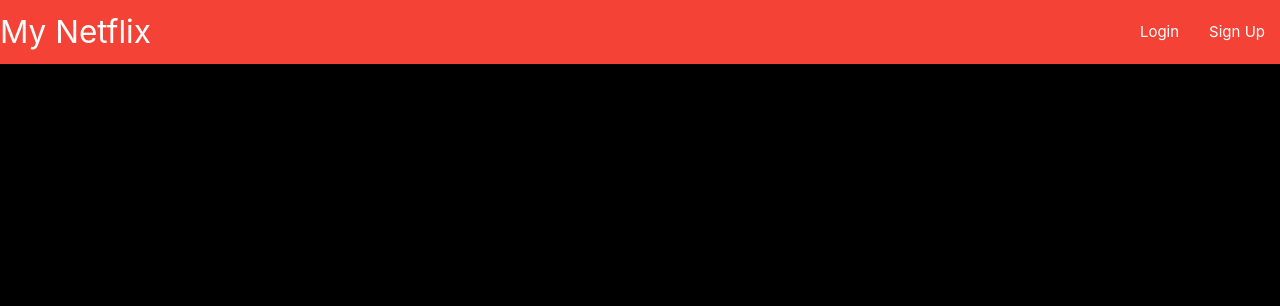
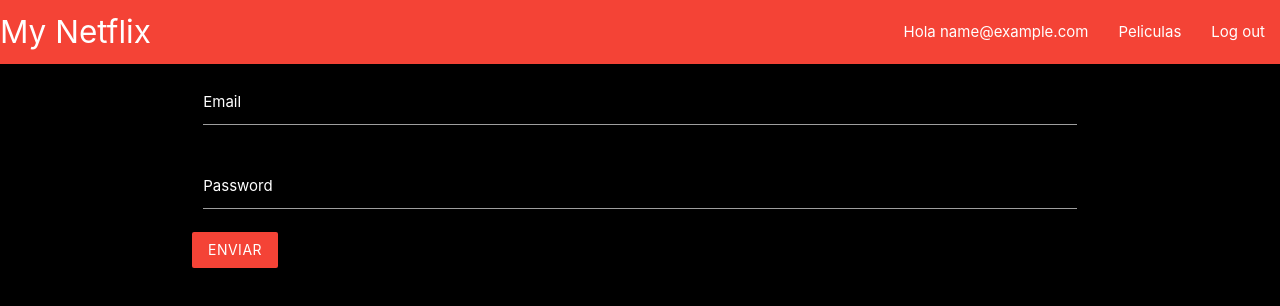
Before and after one commit to LigorioSalgado/cul-netflix-frontend, a React (Create React App) app: page /login in a window 1280 px wide. Shown: the top 306 px of the page. Built offline with nearby package versions, Linux system fonts and the light colour scheme; sample sign-in values are in the browser's storage.

Commit message:
Login & Logout

```diff
--- a/src/Routes.js
+++ b/src/Routes.js
@@ -1,14 +1,20 @@
 import React from 'react';
-import {Route} from 'react-router-dom'
+import {Route,Redirect} from 'react-router-dom'
 
 import {Home} from './components/Home';
 import {SignUp} from './components/SignUp';
+import {Login} from './components/Login';
 
+
+const Logout = () => {
+    localStorage.removeItem("netflixToken")
+    return <Redirect path="/" />
+}
 
 
 export default [
     <Route exact path="/" component={Home} key={1} />,
-    <Route exact path="/signup" component={SignUp} key={2} />
-
-
+    <Route exact path="/signup" component={SignUp} key={2} />,
+    <Route exact path="/login" component={Login} key={3} />,
+    <Route exact path="/logout" component={Logout} key={4}/>
 ]
--- a/src/common/Input/Input.js
+++ b/src/common/Input/Input.js
@@ -13,9 +13,7 @@
 
 
     componentDidUpdate(prevProps){
-        console.log("PrevProps ----->",prevProps.value)
-        console.log("this.props",this.props.value)
-        if(prevProps.value !== this.props.value ){
+    if(prevProps.value !== this.props.value ){
             this.setState({
                 value:this.props.value
             })
--- a/src/common/Navbar/Navbar.js
+++ b/src/common/Navbar/Navbar.js
@@ -1,18 +1,48 @@
 import React, { Component } from 'react';
+import payload from '../../payload';
 
 
+//const isAuthenticated = localStorage.getItem("netflixToken") !==  null
 class Navbar extends Component{
+    constructor(){
+        super();
+
+        this.state = {
+            authenticated:localStorage.getItem("netflixToken") !==  null
+        }
+    }
 
 
+
+    authenticatedRender = () => {
+        if(this.state.authenticated){
+            return(
+                <React.Fragment>
+                            <li><a href="/me">Hola {payload().email}</a></li>
+                            <li><a href="/movies">Peliculas</a></li>
+                            <li><a href="/logout">Log out</a></li>
+                </React.Fragment>
+            )
+        }else{
+            return(
+                <React.Fragment>
+                <li><a href="/login">Login</a></li>
+                <li><a href="/signup">Sign Up</a></li>
+                </React.Fragment>
+            )
+        }
+    }
+
     render(){
-
         return(
             <nav>
                 <div className="nav-wrapper bg-main">
                     <a href="#" className="brand-logo">My Netflix</a>
                     <ul className="right hide-on-med-and-down">
-                        <li><a href="/login">Login</a></li>
-                        <li><a href="/signup">Sign Up</a></li>
+                    {
+                        this.authenticatedRender()
+                    }
+
                     </ul>
                 </div>
             </nav>
--- /dev/null
+++ b/src/components/Login/Login.js
@@ -0,0 +1,102 @@
+import React, { Component } from 'react';
+import {Mutation} from 'react-apollo'
+import gql from 'graphql-tag';
+import {Input} from '../../common/Input'
+
+
+const LOGIN = gql`
+
+    mutation LOGIN($email:String!,$password:String!){
+        login(email:$email,password:$password){
+            token
+        }
+    }
+
+`
+
+
+
+class Login extends Component{
+
+
+    constructor(props){
+        super(props)
+        this.state = {
+            email:"",
+            password:""
+        }
+    }
+
+    handleInput = (e) => {
+        const {id,value} = e.target
+
+        this.setState({
+            [id]:value
+        })
+
+    }
+
+    handleForm = (e,login) => {
+        console.log(this.state)
+        e.preventDefault();
+        login({variables:{...this.state}})
+    }
+
+    catchData = (data) =>{
+        const {token} =  data.login
+        localStorage.setItem("netflixToken",token);
+        this.props.history.push('/')
+    }
+
+    catchError = (error) => {
+        console.log(error)
+    }
+
+    render(){
+        return(
+            <Mutation mutation={LOGIN}>
+                {
+                    (login,{data,error}) => {
+                        if(data) this.catchData(data)
+                        if(error) this.catchError(error)
+
+                        return(
+                        <form onSubmit={e => this.handleForm(e,login)} >
+                            <div className="container">
+                                <div className="row">
+                                    <div className="col s12 input-field">
+                                        <Input type="email"
+                                        id="email" name="Email"
+                                        value={this.state.email}
+                                        setInput={this.handleInput}
+                                        required
+                                        />
+                                    </div>
+                                    <div className="col s12 input-field">
+                                        <Input type="password"
+                                            id="password" name="Password"
+                                            value={this.state.password}
+                                            setInput={this.handleInput}
+                                            required
+                                            />
+                                    </div>
+                                    <button type="submit"
+                                    className="waves-effect waves-light btn btn-primary" >
+                                        Enviar
+                                    </button>
+                                </div>
+                            </div>
+                        </form>
+                        )
+
+                    }
+
+                }
+            </Mutation>
+        )
+    }
+
+
+}
+
+export  default Login;
--- /dev/null
+++ b/src/components/Login/index.js
@@ -0,0 +1 @@
+export {default as Login} from './Login';
--- /dev/null
+++ b/src/payload.js
@@ -0,0 +1,8 @@
+export default () => {
+
+    let token = localStorage.getItem("netflixToken");
+    let base64Uri  =  token.split('.')[1];
+    let base64 =  base64Uri.replace('-','+').replace("_","/");
+    return  JSON.parse(window.atob(base64));
+
+}
```
